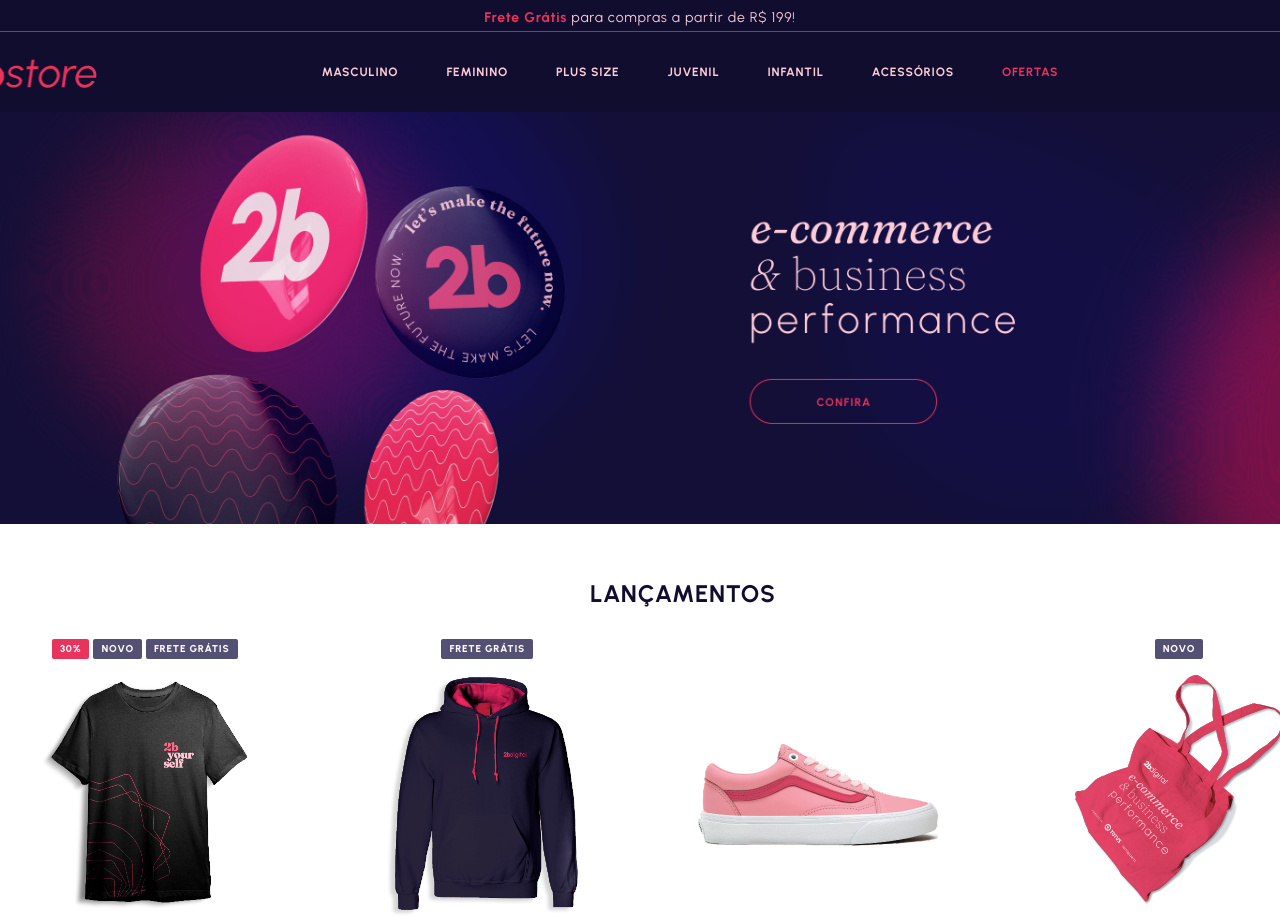
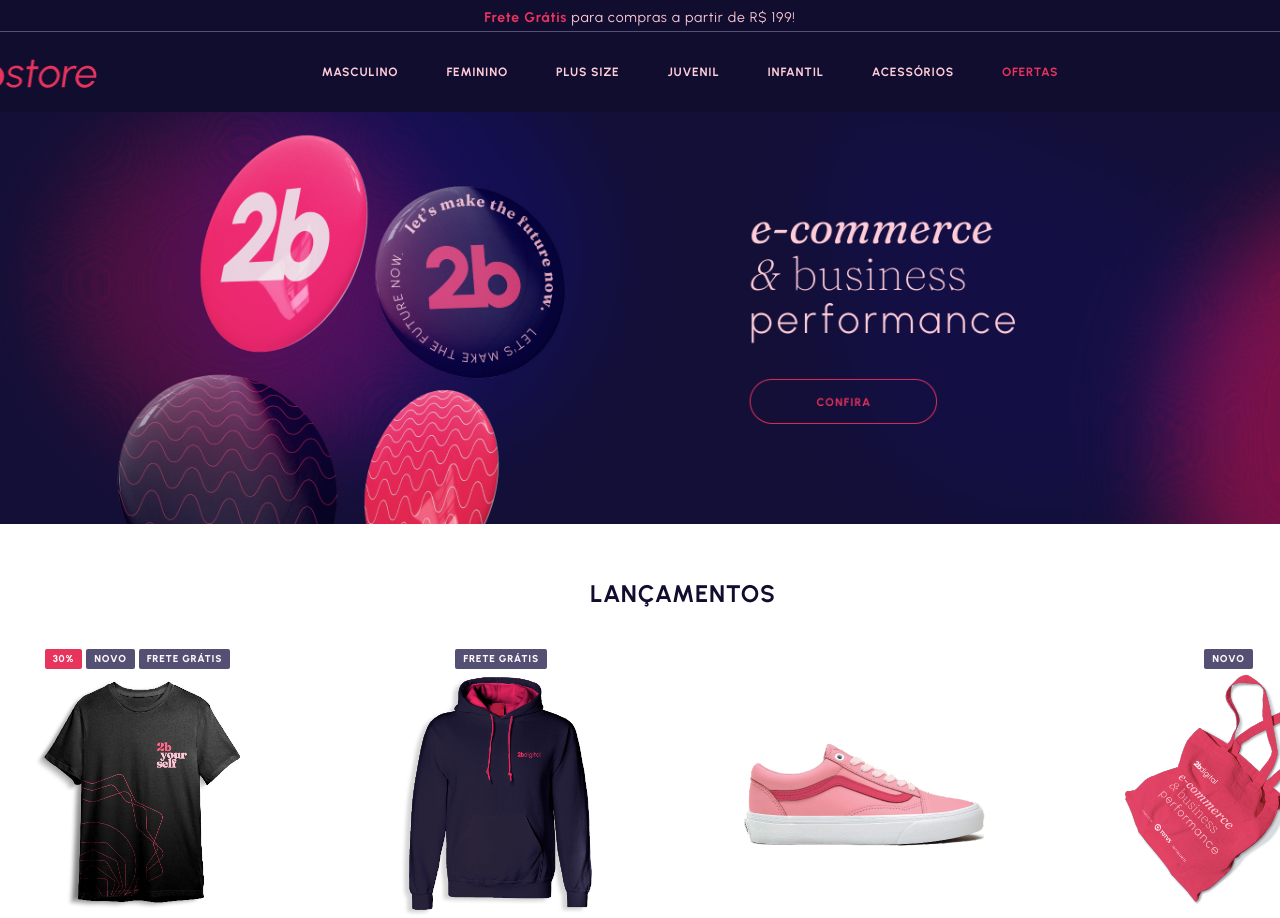
Before and after one commit to ericDK89/teste-tecnico-2b-digital, a Next.js app: page / in a window 1280 px wide. Shown: the top 918 px of the page. Built offline with nearby package versions, Linux system fonts and the light colour scheme; data requests are answered from the project's data file.

Commit message:
feat: :sparkles: add sizes and buy button on card hover

```diff
--- a/db.json
+++ b/db.json
@@ -8,6 +8,13 @@
                 "showcase": "/images/products/showcase/T-Shirt-Preta.png",
                 "productPage": "/images/products/product-page/T-Shirt-Preta.png"
             },
+            "sizes": [
+                "P",
+                "M",
+                "G",
+                "GG",
+                "XG"
+            ],
             "promotionOffer": 30,
             "oldPrice": 152,
             "numberOfInstallments": 3,
@@ -27,6 +34,13 @@
                 "showcase": "/images/products/showcase/Blusa-Moleton.png",
                 "productPage": "/images/products/product-page/Blusa-Moleton.png"
             },
+            "sizes": [
+                "P",
+                "M",
+                "G",
+                "GG",
+                "XG"
+            ],
             "promotionOffer": null,
             "oldPrice": null,
             "numberOfInstallments": 6,
@@ -45,6 +59,13 @@
                 "showcase": "/images/products/showcase/Vans.png",
                 "productPage": "/images/products/product-page/Vans.png"
             },
+            "sizes": [
+                "P",
+                "M",
+                "G",
+                "GG",
+                "XG"
+            ],
             "promotionOffer": null,
             "oldPrice": null,
             "numberOfInstallments": 6,
@@ -61,6 +82,13 @@
                 "showcase": "/images/products/showcase/EcoBag.png",
                 "productPage": "/images/products/product-page/EcoBag.png"
             },
+            "sizes": [
+                "P",
+                "M",
+                "G",
+                "GG",
+                "XG"
+            ],
             "promotionOffer": null,
             "oldPrice": null,
             "numberOfInstallments": 2,
@@ -79,6 +107,9 @@
                 "showcase": "/images/products/showcase/Garrafa.png",
                 "productPage": "/images/products/product-page/Garrafa.png"
             },
+            "sizes": [
+                "U"
+            ],
             "promotionOffer": null,
             "oldPrice": null,
             "numberOfInstallments": 2,
@@ -95,6 +126,13 @@
                 "showcase": "/images/products/showcase/T-Shirt-Rosa.png",
                 "productPage": "/images/products/product-page/T-Shirt-Rosa.png"
             },
+            "sizes": [
+                "P",
+                "M",
+                "G",
+                "GG",
+                "XG"
+            ],
             "promotionOffer": 30,
             "oldPrice": 152,
             "numberOfInstallments": 3,
@@ -111,6 +149,9 @@
                 "showcase": "/images/products/showcase/Caneca.png",
                 "productPage": "/images/products/product-page/Caneca.png"
             },
+            "sizes": [
+                "U"
+            ],
             "promotionOffer": null,
             "oldPrice": null,
             "numberOfInstallments": 2,
@@ -127,6 +168,9 @@
                 "showcase": "/images/products/showcase/Bottons.png",
                 "productPage": "/images/products/product-page/Bottons.png"
             },
+            "sizes": [
+                "U"
+            ],
             "promotionOffer": null,
             "oldPrice": null,
             "numberOfInstallments": null,
@@ -143,6 +187,13 @@
                 "showcase": "/images/products/showcase/T-Shirt-Preta.png",
                 "productPage": "/images/products/product-page/T-Shirt-Preta.png"
             },
+            "sizes": [
+                "P",
+                "M",
+                "G",
+                "GG",
+                "XG"
+            ],
             "promotionOffer": 30,
             "oldPrice": 152,
             "numberOfInstallments": 3,
@@ -162,6 +213,13 @@
                 "showcase": "/images/products/showcase/T-Shirt-Preta.png",
                 "productPage": "/images/products/product-page/T-Shirt-Preta.png"
             },
+            "sizes": [
+                "P",
+                "M",
+                "G",
+                "GG",
+                "XG"
+            ],
             "promotionOffer": 30,
             "oldPrice": 152,
             "numberOfInstallments": 3,
@@ -181,6 +239,13 @@
                 "showcase": "/images/products/showcase/T-Shirt-Preta.png",
                 "productPage": "/images/products/product-page/T-Shirt-Preta.png"
             },
+            "sizes": [
+                "P",
+                "M",
+                "G",
+                "GG",
+                "XG"
+            ],
             "promotionOffer": 30,
             "oldPrice": 152,
             "numberOfInstallments": 3,
@@ -200,6 +265,13 @@
                 "showcase": "/images/products/showcase/T-Shirt-Preta.png",
                 "productPage": "/images/products/product-page/T-Shirt-Preta.png"
             },
+            "sizes": [
+                "P",
+                "M",
+                "G",
+                "GG",
+                "XG"
+            ],
             "promotionOffer": 30,
             "oldPrice": 152,
             "numberOfInstallments": 3,
--- a/src/app/(pages)/(home)/page.tsx
+++ b/src/app/(pages)/(home)/page.tsx
@@ -22,7 +22,8 @@ export type Product = {
     installmentPrice?: number,
     category: 'unmissableOffers' | 'bestSales' | 'releases',
     categoryId: 1 | 2 | 3,
-    tags: string[]
+    tags: string[],
+    sizes: string[],
 }
 
 /**
@@ -64,6 +65,7 @@ export default async function Home(): Promise<JSX.Element> {
           category: product.category,
           categoryId: product.categoryId,
           tags: product.tags,
+          sizes: product.sizes,
         };
       });
 
@@ -86,6 +88,7 @@ export default async function Home(): Promise<JSX.Element> {
           category: product.category,
           categoryId: product.categoryId,
           tags: product.tags,
+          sizes: product.sizes,
         };
       });
 
@@ -108,6 +111,7 @@ export default async function Home(): Promise<JSX.Element> {
           category: product.category,
           categoryId: product.categoryId,
           tags: product.tags,
+          sizes: product.sizes,
         };
       });
 
--- a/src/app/components/common/Footer/styles.module.css
+++ b/src/app/components/common/Footer/styles.module.css
@@ -1,6 +1,7 @@
 .container {
     width: 100%;
     height: 160px;
+    margin-top: 5rem;
     padding: 0 4rem;
     display: flex;
     align-items: center;
--- a/src/app/components/home/Banners/styles.module.css
+++ b/src/app/components/home/Banners/styles.module.css
@@ -2,5 +2,5 @@
     width: 100%;
     display: flex;
     justify-content: space-evenly;
-    margin-top: 4.375rem;
+    margin: 4.375rem 0;
 }
--- a/src/app/components/home/Card/index.tsx
+++ b/src/app/components/home/Card/index.tsx
@@ -11,6 +11,7 @@ type CardProps = {
     numberOfInstallments?: number;
     installmentPrice?: number;
     promotionOffer?: number;
+    sizes: string[],
     images: {
         showcase: string;
         productPage: string;
@@ -32,9 +33,8 @@ export default function Card({
   installmentPrice,
   images,
   promotionOffer,
+  sizes,
 }: CardProps): JSX.Element {
-  console.log(images.showcase);
-
   return (
     <div className={styles.container}>
       <ul className={styles.list}>
@@ -50,17 +50,30 @@ export default function Card({
         title={title}
         width={275}
         height={275}
+        className={styles.image}
       />
 
+      <ul className={styles.sizes}>
+        {sizes.map((size: string) => {
+          return <li key={size}>{size}</li>;
+        })}
+      </ul>
+
       <h3 className={styles.title}>{title}</h3>
+
       <div className={styles['price-box']}>
         {oldPrice && <span className={styles['old-price']}>{oldPrice}</span>}
         <strong className={styles.price}>{price}</strong>
       </div>
+
       <p className={styles.installments}>
         Em até {numberOfInstallments}x de
         <span> {installmentPrice}</span>
       </p>
+
+      <div className={styles['buy-box']}>
+        <button className={styles['buy-button']} type='button'>Comprar</button>
+      </div>
     </div>
   );
 }
--- a/src/app/components/home/Card/styles.module.css
+++ b/src/app/components/home/Card/styles.module.css
@@ -1,9 +1,27 @@
 .container {
+    max-width: 275px;
+    width: 100%;
+    height: max-content;
+    padding-bottom: 1rem;
     position: relative;
     display: flex;
     flex-direction: column;
     align-items: center;
-    justify-content: center;
+    transition: all 0.3s ease;
+    cursor: pointer;
+}
+
+.container:hover {
+    background-color: var(--rosa-2b-lightest);
+    border-radius: 24px;
+}
+
+.image {
+    transition: all 0.3s ease;
+}
+
+.container:hover .image {
+    transform: scale(0.85);
 }
 
 .list {
@@ -13,7 +31,45 @@
     gap: 0.25rem;
     font-weight: 800;
     position: absolute;
-    top: -5px;
+    top: 5px;
+}
+
+.sizes {
+    list-style: none;
+    display: flex;
+    justify-content: center;
+    gap: 0.5rem;
+    position: absolute;
+    top: 250px;
+    left: 50%;
+    transform: translateX(-50%);
+    opacity: 0;
+    visibility: hidden;
+    transition: all 0.3s ease;
+}
+
+.sizes li {
+    width: 30px;
+    height: 30px;
+    display: flex;
+    align-items: center;
+    justify-content: center;
+    font-size: var(--unnamed-font-size-12);
+    font-weight: var(--unnamed-font-weight-bold);
+    color: var(--rosa-2b-dark);
+    background-color: var(--neutral-lightest);
+    border: 1px solid var(--rosa-2b-light);
+    border-radius: 50%;
+    transition: all 0.3s ease;
+}
+
+.sizes li:hover {
+    border: 1px solid var(--rosa-2b-dark);
+}
+
+.container:hover .sizes {
+    opacity: 1;
+    visibility: visible;
 }
 
 .title {
@@ -22,6 +78,7 @@
     letter-spacing: var(--unnamed-character-spacing-0-7);
     line-height: 1rem;
     text-align: center;
+    margin-top: 0.5rem;
     margin-bottom: 0.625rem;
 }
 
@@ -57,3 +114,29 @@
     color: var(--rosa-2b-dark);
     font-weight: var(--unnamed-font-weight-bold);
 }
+
+.buy-box {
+    display: inline-block;
+    opacity: 0;
+    visibility: hidden;
+    transition: opacity 0.3s ease, visibility 0.3s ease;
+}
+
+.container:hover .buy-box {
+    opacity: 1;
+    visibility: visible;
+}
+
+.buy-button {
+    margin-top: 1rem;
+    padding: 0.75rem 2.5rem;
+    font-weight: 600;
+    color: var(--neutral-lightest);
+    letter-spacing: var(--unnamed-character-spacing-0-6);
+    font-size: var(--unnamed-font-size-12);
+    background-color: var(--rosa-2b-dark);
+    border: none;
+    border-radius: 24px;
+    text-transform: var(--unnamed-text-transform-uppercase);
+    cursor: pointer;
+}
--- a/src/app/components/home/Showcase/index.tsx
+++ b/src/app/components/home/Showcase/index.tsx
@@ -35,6 +35,7 @@ export default function Showcase({
               numberOfInstallments={product.numberOfInstallments}
               oldPrice={product.oldPrice}
               promotionOffer={product.promotionOffer}
+              sizes={product.sizes}
             />
           );
         })}
--- a/src/app/components/home/Showcase/styles.module.css
+++ b/src/app/components/home/Showcase/styles.module.css
@@ -4,7 +4,6 @@
     flex-direction: column;
     align-items: center;
     margin-top: 3rem;
-    margin-bottom: 4.375rem;
 }
 
 .title {
@@ -15,8 +14,9 @@
 }
 
 .context {
+    width: 100%;
     display: flex;
-    align-items: center;
+    justify-content: space-between;
     gap: 2.5rem;
     margin-top: 2.25rem;
 }
```
